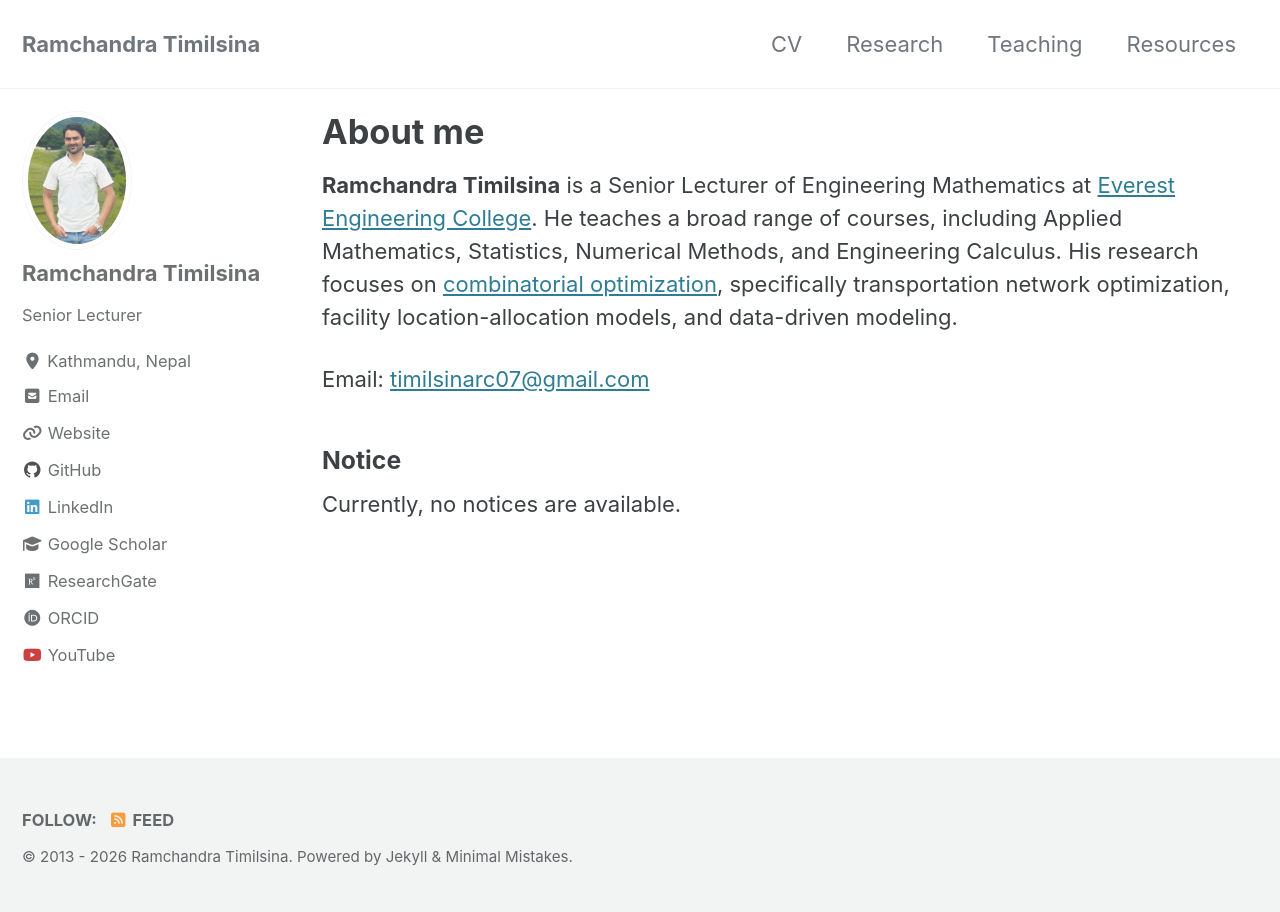
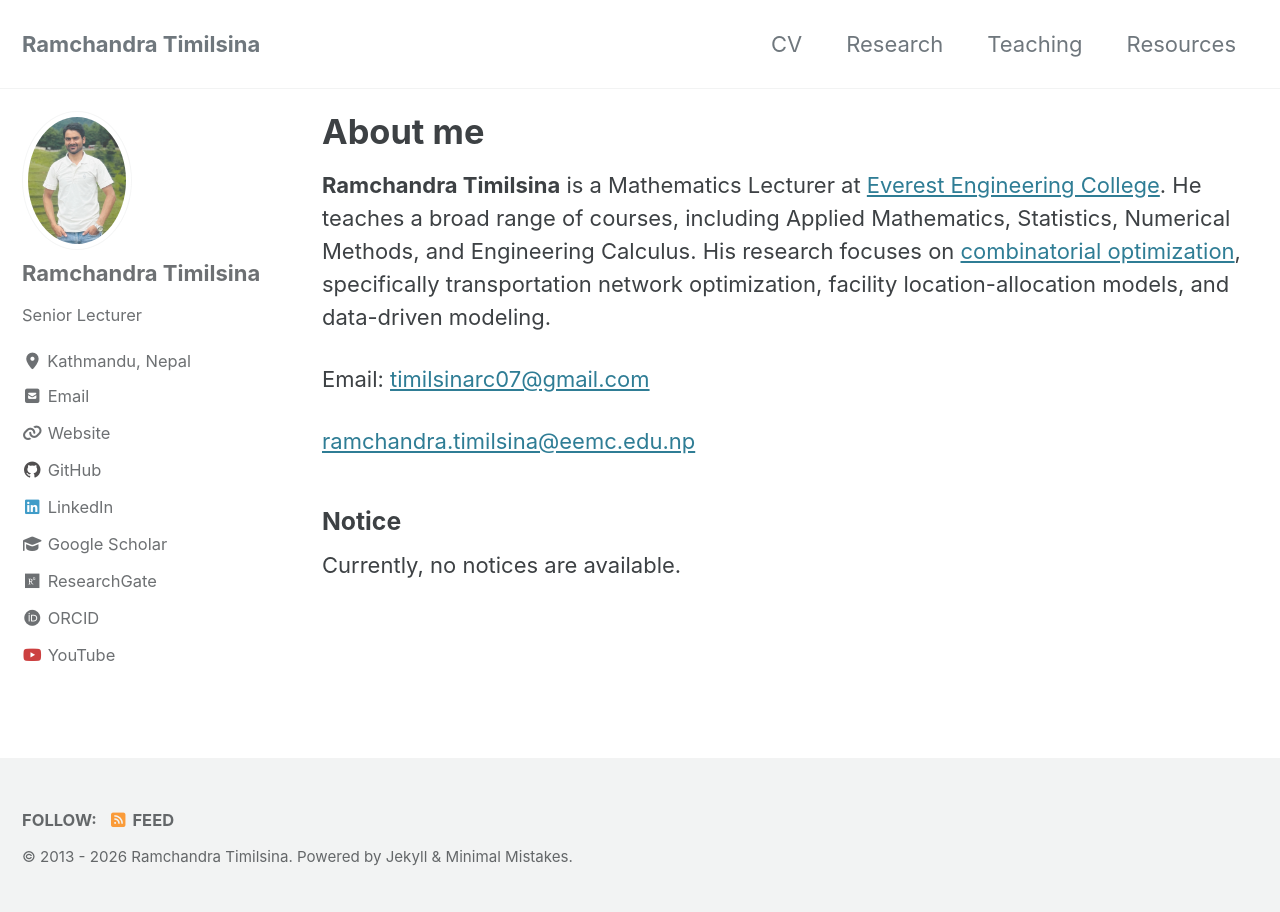
Before and after one commit to TimilsinaRC07/TimilsinaRC07.github.io, a Jekyll site: the page built from index.html, in a window 1280 px wide. Built offline with Jekyll 4.4.1, drawn with Linux system fonts in a browser that asks for light colours; cached includes are drawn as plain includes; the list of posts is cut into pages by our own code.

Commit message:
Update index.html

```diff
--- a/index.html
+++ b/index.html
@@ -7,7 +7,7 @@ author_profile: true
 <h1>About me</h1>
 
 <p>
-  <strong>Ramchandra Timilsina</strong> is a Senior Lecturer of Engineering Mathematics at
+  <strong>Ramchandra Timilsina</strong> is a Mathematics Lecturer at
   <a href="https://eemc.edu.np/">Everest Engineering College</a>.
   He teaches a broad range of courses, including Applied Mathematics, Statistics, Numerical Methods, and Engineering Calculus.
   His research focuses on <a href="https://en.wikipedia.org/wiki/Combinatorial_optimization">combinatorial optimization</a>,
@@ -15,7 +15,7 @@ author_profile: true
 </p>
 
 <p>Email: <a href="mailto:timilsinarc07@gmail.com">timilsinarc07@gmail.com</a></p>
-
+          <a href="mailto:ramchandra.timilsina@eemc.edu.np">ramchandra.timilsina@eemc.edu.np</a></p>
 <h3>Notice</h3>
 <p>
   Currently, no notices are available.
```
